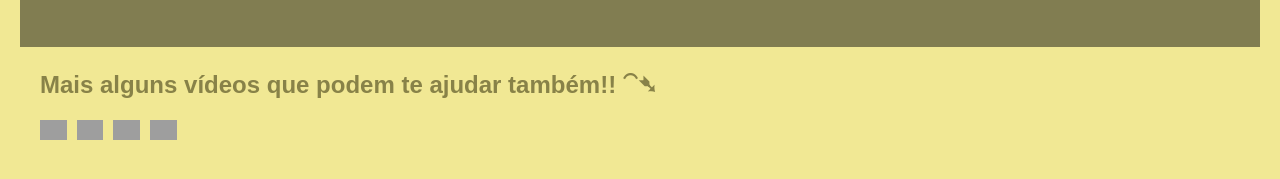
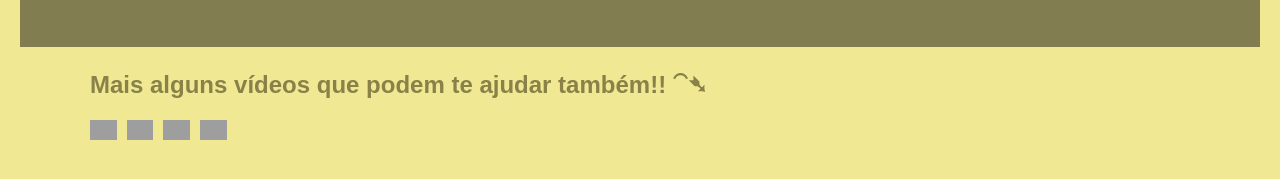
Before and after one commit to kamillaborges-cmyk/IdadeMedia, a plain HTML site: page index.html in a window 1280 px wide. Shown: the part 437-616 px from the top of the page. Drawn offline with Linux system fonts and the light colour scheme; grey boxes are pictures that could not be loaded; a web font is replaced by a local one.

```diff
--- a/style.css
+++ b/style.css
@@ -41,6 +41,6 @@ img{
     gap: 10px;
 }
 .categoria{
-    padding-left: 20px;
-    padding-right: 20px;
+    padding-left: 70px;
+    padding-right: 70px;
 }
```
